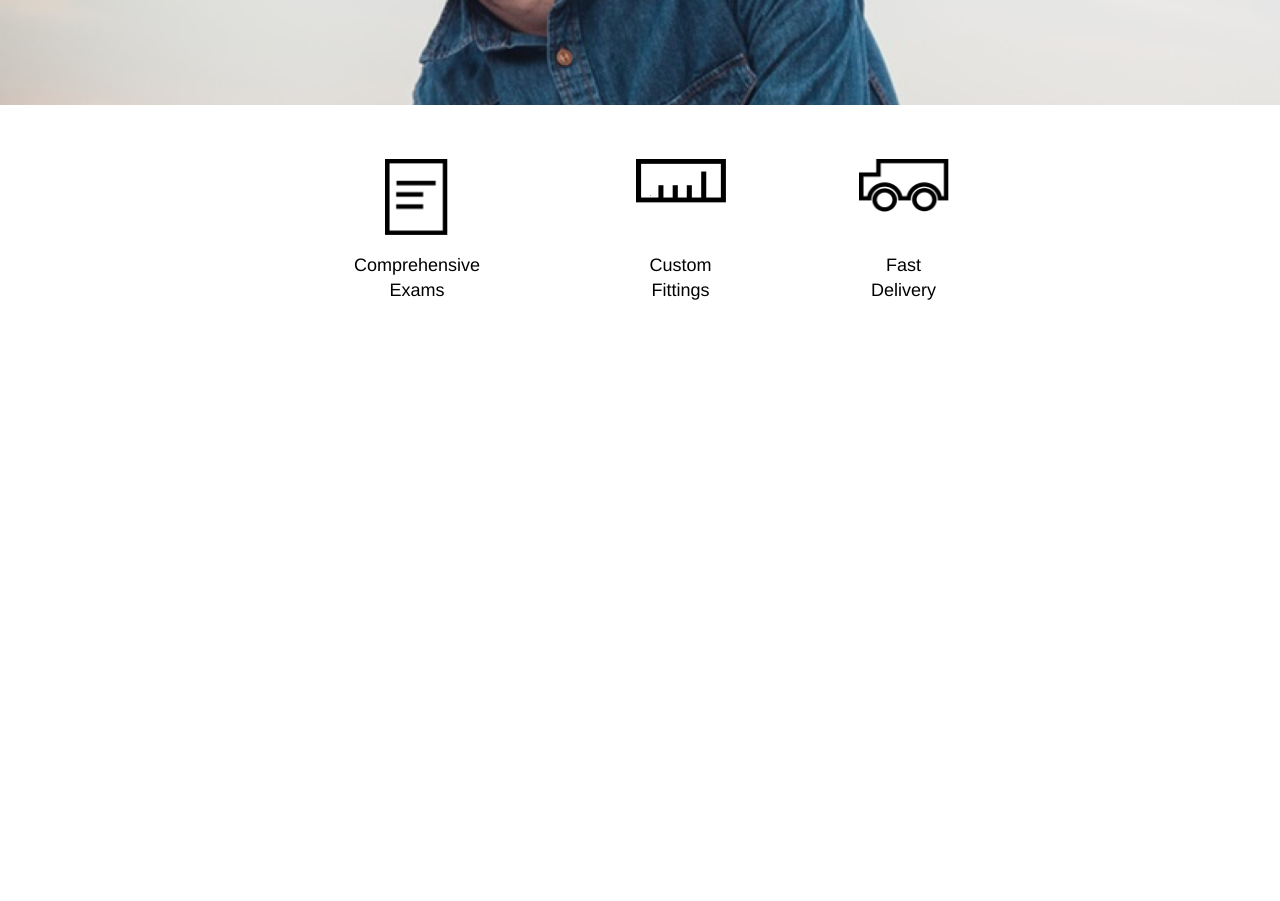
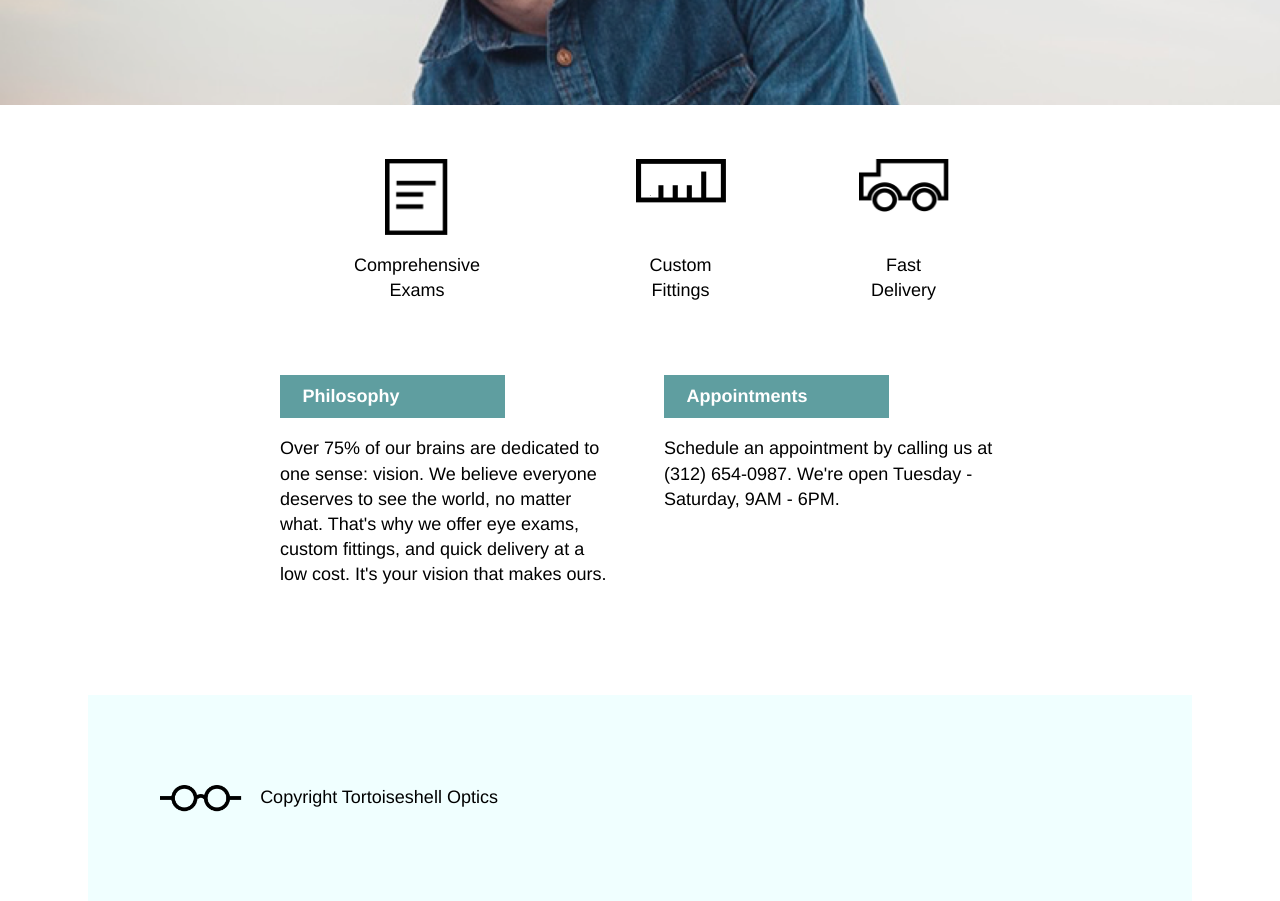
Before and after one commit to ryanmhowell/Tortoiseshell-Optics, a plain HTML site: page index.html in a window 1280 px wide. Shown: the part 453-1354 px from the top of the page. Before the commit the page ends 810 px from the top, so only its background shows below. Drawn offline with Linux system fonts and the light colour scheme.

Commit message:
Added and styled footer.

```diff
--- a/index.html
+++ b/index.html
@@ -1,7 +1,7 @@
 <!DOCTYPE html>
 <html>
 <head>
-  <meta charset="utf-8" />
+  <meta charset="utf-8" name="viewport" content="width=device-width, initial-scale=1" />
   <title>Tortoiseshell Optics</title>
   <link href="./resources/css/style.css" type="text/css" rel="stylesheet" />
 </head>
@@ -57,6 +57,37 @@
       </p>
     </div>
   </div>
+  <div id="info-container" class="large-screen">
+    <div id="philosophy" class="info">
+      <p class="info-heading">
+        Philosophy
+      </p>
+      <p>
+        Over 75% of our brains are dedicated to one sense: vision.
+        We believe everyone deserves to see the world,
+        no matter what. That's why we offer eye exams,
+        custom fittings, and quick delivery at a low cost.
+        It's your vision that makes ours.
+      </p>
+    </div>
+    <div id="appointments" class="info">
+      <p class="info-heading">
+        Appointments
+      </p>
+      <p>
+        Schedule an appointment by calling us at (312) 654-0987.
+        We're open Tuesday - Saturday, 9AM - 6PM.
+      </p>
+    </div>
+  </div>
 </main>
+<footer>
+  <div id="copyright-container" class="large-screen">
+    <img src="./resources/images/logo-black.png" />
+    <p id="copyright-text">
+      Copyright Tortoiseshell Optics
+    </p>
+  </div>
+</footer>
 </body>
 </html>
--- a/resources/css/style.css
+++ b/resources/css/style.css
@@ -78,7 +78,15 @@ nav ul li {
 
 
 
+
+
 /*main section*/
+
+main {
+  display: flex;
+  flex-direction: column;
+}
+
 
 
 
@@ -112,3 +120,62 @@ nav ul li {
 #fittings img, #delivery img {
   width: 5rem;
 }
+
+
+
+
+
+#info-container {
+  display: inline-flex;
+  justify-content: center;
+  margin: 0 auto;
+  margin-bottom: 5rem;
+}
+
+
+.info {
+  width: 35%;
+  margin: 0 2.5%;
+}
+
+
+.info-heading {
+  font-weight: bold;
+  font-size: 1rem;
+  background-color: cadetblue;
+  color: white;
+  width: 10rem;
+  padding: 0.5rem 1.25rem;
+}
+
+
+
+
+
+/*footer section*/
+
+
+
+
+footer {
+  display: flex;
+  justify-content: center;
+}
+
+
+
+#copyright-container {
+  display: inline-flex;
+  background-color: azure;
+  padding: 4rem 4rem;
+  align-items: center;
+}
+
+#copyright-container img {
+  height: 1.5rem;
+}
+
+
+#copyright-text {
+  padding-left: 1rem;
+}
```
